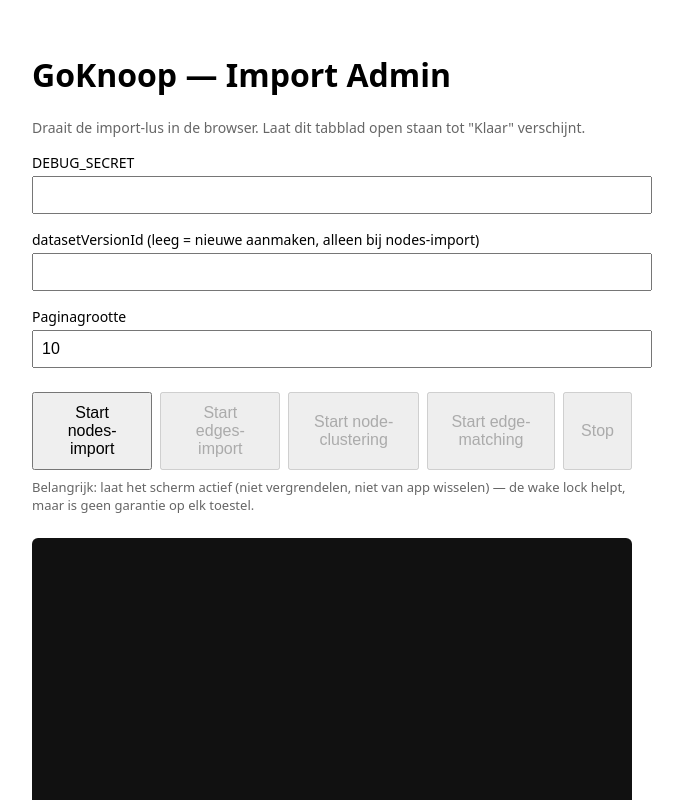
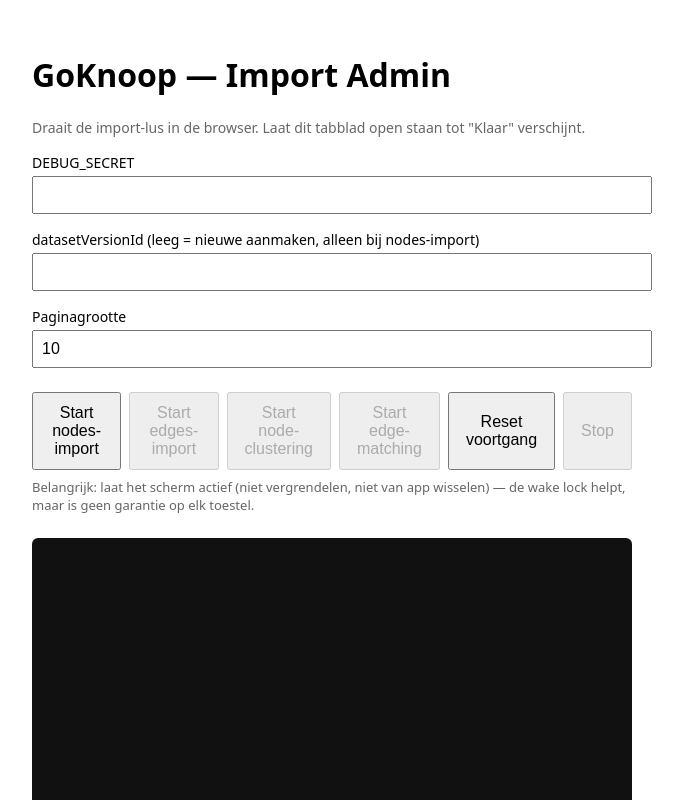
Before and after one commit to stuctech-eng/GoKnoop, a Next.js app: page /admin/import in a window 1280 px wide. Shown: the top 800 px of the page, without its empty margins (308-991 px from the left). Built offline with nearby package versions, Linux system fonts and the light colour scheme.

Commit message:
goknoop reset progress — v1.0.51 — 28 aug 2026, 14:05

```diff
--- a/app/admin/import/page.tsx
+++ b/app/admin/import/page.tsx
@@ -506,6 +506,13 @@ export default function ImportAdminPage() {
           Start edge-matching
         </button>
         <button
+          disabled={running !== null}
+          onClick={() => setProgress({ nodes: 0, edges: 0 })}
+          style={{ padding: "10px 16px", fontSize: 16 }}
+        >
+          Reset voortgang
+        </button>
+        <button
           disabled={running === null}
           onClick={() => {
             stopRef.current = true;
```
